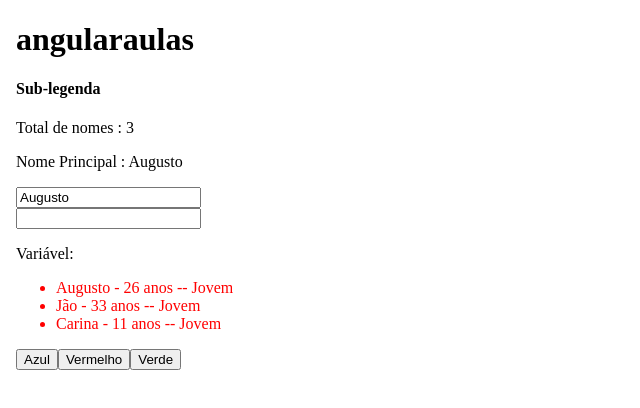
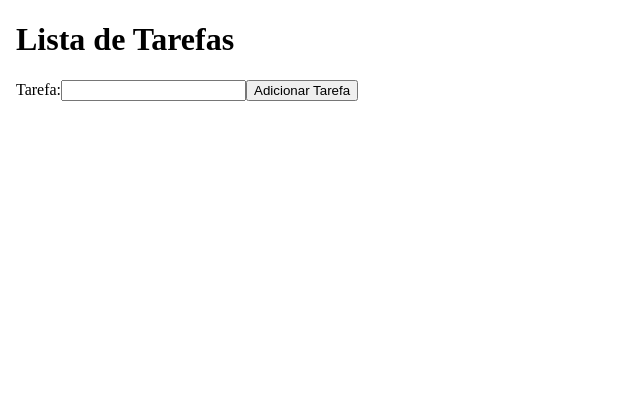
Before and after one commit to agvicente/angularaulas, an Angular app in the folder angularaulas/: page / in a window 1280 px wide. Shown: the top 408 px of the page, without its empty margins (0-640 px from the left). Built offline with nearby package versions, Linux system fonts and the light colour scheme.

Commit message:
Lista, inút, envio com enter

```diff
--- a/angularaulas/src/app/app.component.html
+++ b/angularaulas/src/app/app.component.html
@@ -7,27 +7,15 @@
 <body>
 
   <h1>{{title}}</h1>
-  <h4>Sub-legenda</h4>
 
-  <p>Total de nomes : {{nomes.length}}</p>
-  <p>Nome Principal : {{nomePrincipal}}</p>
-
-  <input type="text" [value]="nomePrincipal" (keyup.enter)="mudarNomePrincipal($event)"/><br/>
-  <input type="text" #nomeInput (keyup.enter)="mudarNomePrincipal($event)" />
-
-  <p>Variável: {{nomeInput.value}}</p>
-
+  <label for="tarefaInsert">Tarefa:</label>
+  <input id="tarefaInsert" type="text" #varr (keyup.enter)="adicionarTarefaComEnter(varr)" [value]="tarefaTela"/>
+  <button (click)="adicionarTarefaComBotao(tarefaTela)">Adicionar Tarefa</button><br/>
   <ul>
-    <li *ngFor="let item of nomes"
-        [style.color]="corPrincipal"
-        (click)="clicou(item)">
-      {{item.nome}} - {{item.idade}} anos -- {{item.getTipo()}}
+    <li *ngFor="let item of tarefas">
+      {{item.tarefa}}
     </li>
   </ul>
-
-  <button (click)="trocarCor('#0000FF')">Azul</button>
-  <button (click)="trocarCor('#FF0000')">Vermelho</button>
-  <button (click)="trocarCor('#00FF00')">Verde</button>
 
 </body>
 
--- a/angularaulas/src/app/app.component.ts
+++ b/angularaulas/src/app/app.component.ts
@@ -1,33 +1,24 @@
 import { Component } from '@angular/core';
-import { Pessoa } from './pessoa';
+import { Tarefa } from './tarefa';
 
 @Component({
   selector: 'app-root',
   templateUrl:'./app.component.html'
 })
+
 export class AppComponent {
-  title = 'angularaulas';
+  title = 'Lista de Tarefas';
 
-  nomes = [
-    new Pessoa(1, 'Augusto', 26),
-    new Pessoa(2, 'Jão', 33),
-    new Pessoa(3, 'Carina', 11)
-  ];
+tarefas: Tarefa[] = [];
+tarefaTela: string = '';
 
-  nomePrincipal: string= 'Augusto';
-  corPrincipal: string = '#FF0000';
+adicionarTarefaComBotao = (tarefa: string) => {
+  if(tarefa == '') return;
+  this.tarefas.push(new Tarefa(tarefa));
+}
 
-  trocarCor = (cor: string) =>{
-    this.corPrincipal = cor;
-  }
-
-  clicou = (pessoa: Pessoa) => {
-    alert("Clicou em: "+pessoa.getTipo());
-  }
-
-  mudarNomePrincipal = (event: Event) => {
-    const _event = event.target as HTMLInputElement;
-    this.nomePrincipal = _event.value;
-    _event.value = '';
-  }
+adicionarTarefaComEnter = (element: HTMLInputElement) => {
+  if(element.value == '') return;
+  this.tarefas.push(new Tarefa(element.value));
 }
+}
--- a/angularaulas/src/app/pessoa.ts
+++ /dev/null
@@ -1,16 +0,0 @@
-export class Pessoa {
-    public id: number;
-    public nome: string;
-    public idade: number;
-
-    constructor(id: number, nome: string, idade: number){
-        this.id = id;
-        this.nome = nome;
-        this.idade = idade;
-    };
-
-    getTipo(){
-        if(this.idade > 100) return 'idoso'
-        else return 'Jovem'
-    }
-}
--- /dev/null
+++ b/angularaulas/src/app/tarefa.ts
@@ -0,0 +1,8 @@
+export class Tarefa{
+
+    public tarefa: string;
+
+    constructor(_tarefa: string){
+        this.tarefa = _tarefa;
+    }
+}
```
Also changed, not shown: 1 other file (tests, documents, lock files or other folders).
